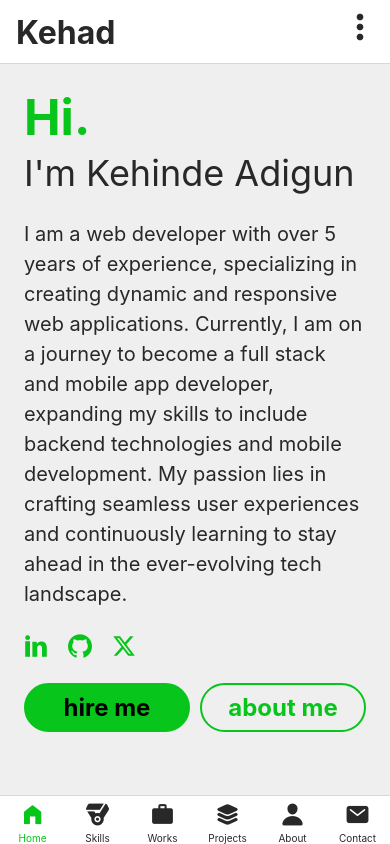
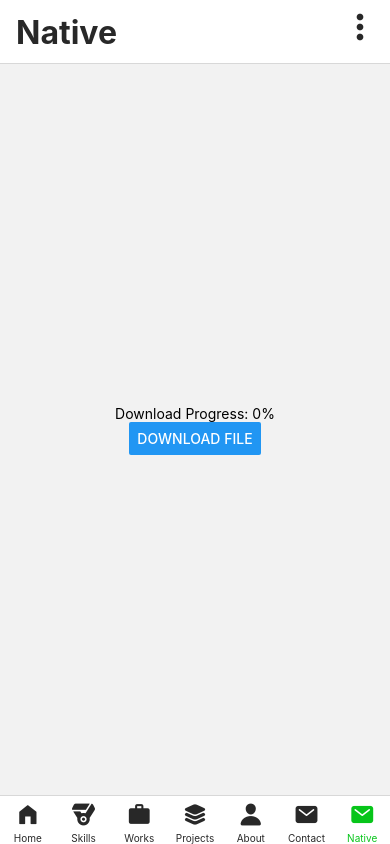
Before and after one commit to Kehad/Kehad-App, a React Native app: screen /NativeScreen in a window 390 px wide. Built offline with nearby package versions, Linux system fonts and the light colour scheme; what expo-notifications would draw is missing.

Commit message:
33 commit app

```diff
--- a/App.js
+++ b/App.js
@@ -197,7 +197,7 @@ function BottomTabsNavigator() {
           ),
         }}
       />
-      {/* <BottomTabs.Screen
+      <BottomTabs.Screen
         name="NativeScreen"
         component={NativeScreen}
         options={{
@@ -208,7 +208,7 @@ function BottomTabsNavigator() {
             <Ionicons name="mail" size={size} color={color} />
           ),
         }}
-      /> */}
+      />
     </BottomTabs.Navigator>
   );
 }
--- a/screens/HomeScreen.js
+++ b/screens/HomeScreen.js
@@ -1,7 +1,13 @@
-import { Animated, Button, StyleSheet, Text, TouchableOpacity, View } from "react-native";
+import {
+  Animated,
+  Button,
+  StyleSheet,
+  Text,
+  TouchableOpacity,
+  View,
+} from "react-native";
 import { useNavigation } from "@react-navigation/native";
 import { useSelector } from "react-redux";
-import Swipeable from "react-native-gesture-handler/Swipeable";
 
 import { GlobalStyles } from "../constants/styles";
 import PrimaryButton from "../components/Buttons/PrimaryButton";
@@ -9,11 +15,9 @@ import SecondaryButton from "../components/Buttons/SecondaryButton";
 import SocialLinks from "../components/UI/SocialLinks";
 import Title from "../components/UI/Title";
 
-
 function HomeScreen() {
   const themes = useSelector((state) => state.theme.theme);
   const isDarkMode = themes === "dark";
-
   const navigation = useNavigation();
 
   function aboutMeHandler() {
@@ -24,17 +28,6 @@ function HomeScreen() {
     navigation.navigate("ContactScreen");
   }
 
-  const leftSwipe = (progress, dragX) => {
-    const scale = dragX.interpolate({
-      inputRange: [0, 100],
-      outputRange: [0, 1],
-      extrapolate: "clamp",
-    });
-
-    console.log(progress, dragX)
-    console.log('leftSwipe')
-
-  };
 
   return (
       <View
@@ -43,7 +36,6 @@ function HomeScreen() {
           styles.container,
         ]}
       >
-          <Swipeable renderLeftActions={leftSwipe} style={styles.container}>
           <Title>Hi.</Title>
           <Text
             style={[
@@ -59,12 +51,13 @@ function HomeScreen() {
               styles.paragraph,
             ]}
           >
-          I am a web developer with over 5 years of experience, specializing in
-          creating dynamic and responsive web applications. Currently, I am on a
-          journey to become a full stack and mobile app developer, expanding my
-          skills to include backend technologies and mobile development. My
-          passion lies in crafting seamless user experiences and continuously
-          learning to stay ahead in the ever-evolving tech landscape.
+            I am a web developer with over 5 years of experience, specializing
+            in creating dynamic and responsive web applications. Currently, I am
+            on a journey to become a full stack and mobile app developer,
+            expanding my skills to include backend technologies and mobile
+            development. My passion lies in crafting seamless user experiences
+            and continuously learning to stay ahead in the ever-evolving tech
+            landscape.
           </Text>
           <SocialLinks />
           <View style={styles.buttonsContainer}>
@@ -72,10 +65,11 @@ function HomeScreen() {
               <PrimaryButton onPress={hireMeHandler}>hire me</PrimaryButton>
             </View>
             <View style={styles.buttonContainer}>
-            <SecondaryButton onPress={aboutMeHandler}>about me</SecondaryButton>
+              <SecondaryButton onPress={aboutMeHandler}>
+                about me
+              </SecondaryButton>
             </View>
           </View>
-        </Swipeable>
       </View>
   );
 }
--- a/screens/NativeScreen.js
+++ b/screens/NativeScreen.js
@@ -1,186 +1,355 @@
-// // import { useColorScheme } from "nativewind";
-// // import React from "react";
-// // import { View, Text, StyleSheet, Switch } from "react-native";
-// // import tw from "tailwind-react-native-classnames";
+// import { StatusBar } from "expo-status-bar";
+// import { useEffect, useState } from "react";
+// import { Button, Platform, StyleSheet, Text, View } from "react-native";
+// import * as FileSystem from "expo-file-system";
+// import * as Sharing from "expo-sharing";
+// import AsyncStorage from "@react-native-async-storage/async-storage";
 
-// // const NativeScreen = () => {
-// //   const { colorScheme, toggleColorScheme } = useColorScheme();
-// //   const isDarkMode = colorScheme === "dark";
-// //   console.log(colorScheme);
+// export default function App() {
+//   const [downloadProgress, setDownloadProgress] = useState(0);
+//   const [download, setDownload] = useState();
+//   const [isDownloading, setIsDownloading] = useState(false);
+//   const [isDownloaded, setIsDownloaded] = useState(false);
+//   const [isPaused, setIsPaused] = useState(false);
 
-// //   return (
-// //     <View
-// //       style={[tw`flex-1 justify-center items-center`, styles.customContainer]}
-// //     >
-// //       <Text style={[tw`text-white text-lg`, styles.customText]}>
-// //         Hello Tailwind + StyleSheet!
-// //       </Text>
-// //       <Text
-// //         className="mx-4 text-justify bg-red-400"
-// //         style={isDarkMode ? styles.textWhite : styles.textBlack}
-// //         // style={colorScheme == "dark" ? styles.textWhite : styles.textBlack}
-// //       >
-// //         Lorem Ipsum is simply dummy text of the printing and typesetting
-// //         industry. Lorem Ipsum has been the industry's standard dummy text ever
-// //         since the 1500s, when an unknown printer took a galley of type and
-// //         scrambled it to make a type specimen book. It has survived not only five
-// //         centuries, but also the leap into electronic typesetting, remaining
-// //         essentially unchanged.
-// //       </Text>
-
-// //       <Switch value={colorScheme == "dark"} onChange={toggleColorScheme} />
-// //     </View>
-// //   );
-// // };
-
-// // export default NativeScreen;
-
-// // const styles = StyleSheet.create({
-// //   customContainer: {
-// //     padding: 20, // You can define more specific or reusable styles here
-// //     borderRadius: 10,
-// //   },
-// //   customText: {
-// //     fontSize: 24,
-// //     fontWeight: "bold",
-// //   },
-// //   textWhite: {
-// //     color: "red",
-// //   },
-// //   textBlack: {
-// //     color: "green",
-// //   },
-// // });
-
-
-// import React, { useState } from "react";
-// import { View, Text, Button, useColorScheme } from "react-native";
-// import tw from "tailwind-react-native-classnames";
-// import { useSelector } from "react-redux";
-
-// const MyComponent = () => {
-//   const themes = useSelector((state) => state.theme.theme)
-
-
-//   const systemColorScheme = useColorScheme();
-
-//   // Create state for the theme, defaulting to the system color scheme
-//   const [theme, setTheme] = useState(systemColorScheme);
-
-//   // Function to switch to light mode
-//   const switchToLightMode = () => {
-//     setTheme("light");
+//   const callback = (progress) => {
+//     const percentProgress = (
+//       (progress.totalBytesWritten / progress.totalBytesExpectedToWrite) *
+//       100
+//     ).toFixed(2);
+//     setDownloadProgress(percentProgress);
 //   };
 
-//   // Function to switch to dark mode
-//   const switchToDarkMode = () => {
-//     setTheme("dark");
+//   useEffect(() => {
+//     const getDownloadable = async () => {
+//       try {
+//         const savedDownloadJSON = await AsyncStorage.getItem("download");
+
+//         if (savedDownloadJSON !== undefined && savedDownloadJSON !== null) {
+//           const savedDownload = JSON.parse(savedDownloadJSON);
+//           const downloadResumable = FileSystem.createDownloadResumable(
+//             savedDownload.url,
+//             savedDownload.fileUri,
+//             savedDownload.options,
+//             callback,
+//             savedDownload.resumeData
+//           );
+
+//           setDownload(downloadResumable);
+//           setIsPaused(true);
+//           setIsDownloading(true);
+//         } else {
+//           const downloadResumable = FileSystem.createDownloadResumable(
+//             "https://drive.google.com/uc?export=download&id=1_JHSQ7nsJIki8y2eiOBTw3bZayFpJa0q", // https://drive.google.com/file/d/1_JHSQ7nsJIki8y2eiOBTw3bZayFpJa0q/view?usp=sharing
+//             FileSystem.documentDirectory + "large.jpeg",
+//             {},
+//             callback
+//           );
+//           setDownload(downloadResumable);
+//         }
+//       } catch (e) {
+//         console.log(e);
+//       }
+//     };
+//     getDownloadable();
+
+//     return async () => {
+//       if (isDownloading) {
+//         await pauseDownload();
+//       }
+//     };
+//   }, []);
+
+//   const downloadFile = async () => {
+//     setIsDownloading(true);
+//     const { uri } = await download.downloadAsync();
+//     console.log(uri)
+//     // AsyncStorage.removeItem("download");
+//     setIsDownloaded(true);
+//   };
+
+//   const pauseDownload = async () => {
+//     setIsPaused(true);
+//     await download.pauseAsync();
+//     // AsyncStorage.setItem("download", JSON.stringify(download.savable()));
+//     console.log("Paused download");
+//   };
+
+//   const resumeDownload = async () => {
+//     setIsPaused(false);
+//     const { uri } = await download.resumeAsync();
+//     // AsyncStorage.removeItem("download");
+//     setIsDownloaded(true);
+//   };
+
+//   // const resetDownload = async () => {
+//   //   setIsDownloaded(false);
+//   //   setIsDownloading(false);
+//   //   setIsPaused(false);
+//   //   setDownloadProgress(0);
+
+//   //   AsyncStorage.removeItem("download");
+//   //   const downloadResumable = FileSystem.createDownloadResumable(
+//   //     "https://storage.googleapis.com/gtv-videos-bucket/sample/BigBuckBunny.jpeg",
+//   //     FileSystem.documentDirectory + "large.jpeg",
+//   //     {},
+//   //     callback
+//   //   );
+//   //   setDownload(downloadResumable);
+//   // };
+
+//   const exportDownload = async () => {
+//     if (Platform.OS === "android") {
+//       const permissions =
+//         await FileSystem.StorageAccessFramework.requestDirectoryPermissionsAsync();
+//       if (permissions.granted) {
+//         const base64 = await FileSystem.readAsStringAsync(
+//           FileSystem.documentDirectory + "large.jpeg",
+//           { encoding: FileSystem.EncodingType.Base64 }
+//         );
+
+//         await FileSystem.StorageAccessFramework.createFileAsync(
+//           permissions.directoryUri,
+//           "large.jpeg",
+//           "application/jpeg"
+//         )
+//           .then(async (uri) => {
+//             await FileSystem.writeAsStringAsync(uri, base64, {
+//               encoding: FileSystem.EncodingType.base64,
+//             });
+//           })
+//           .catch((e) => console.log(e));
+//       }
+//     } else {
+//       await Sharing.shareAsync(FileSystem.documentDirectory + "large.jpeg");
+//     }
 //   };
 
 //   return (
-//     <View
-//       style={tw`${
-//         themes === "dark" ? "bg-gray-900" : "bg-white"
-//       } flex-1 justify-center items-center`}
-//     >
-//       <Text
-//         style={tw`${
-//           themes === "dark" ? "text-white" : "text-black"
-//         } text-lg mb-4`}
-//       >
-//         {themes === "dark" ? "Dark Mode" : "Light Mode"}
-//       </Text>
+//     <View style={styles.container}>
+//       {isDownloading && <Text>Progress: {downloadProgress}%</Text>}
+//       {!isDownloading && !isPaused && (
+//         <Button title="Download" onPress={downloadFile} />
+//       )}
+//       {/* {isDownloading && !isPaused && (
+//         <Button title="Pause" onPress={pauseDownload} />
+//       )} */}
+//       {/* {isPaused && <Button title="Resume" onPress={resumeDownload} />} */}
+//       {/* {(isDownloading || isDownloaded) && (
+//         <Button title="Reset" onPress={resetDownload} />
+//       )} */}
 
-//       {/* Button to switch to Light Mode */}
-//       <Button title="Switch to Light Mode" onPress={switchToLightMode} />
-
-//       {/* Button to switch to Dark Mode */}
-//       <Button
-//         title="Switch to Dark Mode"
-//         onPress={switchToDarkMode}
-//         style={tw`mt-4`}
-//       />
+//       {isDownloaded && <Button title="Export File" onPress={exportDownload} />}
+//       <StatusBar style="auto" />
 //     </View>
 //   );
-// };
+// }
 
-// export default MyComponent;
+// const styles = StyleSheet.create({
+//   container: {
+//     flex: 1,
+//     backgroundColor: "#fff",
+//     alignItems: "center",
+//     justifyContent: "center",
+//   },
+// });
+
+///////////////////////// --------------------------- ////////////////////////////////////////
+///////////////////// METHOD 2 --------- ////////////////////////////////////////////
+///////////////////////// --------------------------- ////////////////////////////////////////
+
+// import { StatusBar } from "expo-status-bar";
+// import { StyleSheet, Button, View, Platform } from "react-native";
+// import * as FileSystem from "expo-file-system";
+// import { shareAsync } from "expo-sharing";
+
+// export default function App() {
+//   const downloadFromUrl = async () => {
+//     const filename = "kehad.jpeg";
+//     const result = await FileSystem.downloadAsync(
+//       "https://drive.google.com/uc?export=download&id=1_JHSQ7nsJIki8y2eiOBTw3bZayFpJa0q",
+//       FileSystem.documentDirectory + filename
+//     );
+//     console.log(result);
+
+//     save(result.uri, filename, result.headers["Content-Type"]);
+//   };
+
+//   const downloadFromAPI = async () => {
+//     const filename = "MissCoding.pdf";
+//     const localhost = Platform.OS === "android" ? "10.0.2.2" : "127.0.0.1";
+//     const result = await FileSystem.downloadAsync(
+//       `http://${localhost}:5000/generate-pdf?name=MissCoding&email=hello@tripwiretech.com`,
+//       FileSystem.documentDirectory + filename,
+//       {
+//         headers: {
+//           MyHeader: "MyValue",
+//         },
+//       }
+//     );
+//     console.log(result);
+//     save(result.uri, filename, result.headers["Content-Type"]);
+//   };
+
+//   const save = async (uri, filename, mimetype) => {
+//     if (Platform.OS === "android") {
+//       const permissions =
+//         await FileSystem.StorageAccessFramework.requestDirectoryPermissionsAsync();
+//       if (permissions.granted) {
+//         const base64 = await FileSystem.readAsStringAsync(uri, {
+//           encoding: FileSystem.EncodingType.Base64,
+//         });
+//         await FileSystem.StorageAccessFramework.createFileAsync(
+//           permissions.directoryUri,
+//           filename,
+//           mimetype
+//         )
+//           .then(async (uri) => {c
+//             await FileSystem.writeAsStringAsync(uri, base64, {
+//               encoding: FileSystem.EncodingType.Base64,
+//             });
+//           })
+//           .catch((e) => console.log(e));
+//       } else {
+//         shareAsync(uri);
+//       }
+//     } else {
+//       shareAsync(uri);
+//     }
+
+//       shareAsync(uri);
+
+//   };
+//   return (
+//     <View style={styles.container}>
+//       <Button title="Download From URL" onPress={downloadFromUrl} />
+//       <Button title="Download From API" onPress={downloadFromAPI} />
+//       <StatusBar style="auto" />
+//     </View>
+//   );
+// }
+
+// const styles = StyleSheet.create({
+//   container: {
+//     flex: 1,
+//     backgroundColor: "#fff",
+//     alignItems: "center",
+//     justifyContent: "center",
+//   },
+// });
 
 
-import React, { useState, useEffect } from "react";
-import { View, TextInput, Button, Text, StyleSheet } from "react-native";
 
-const DynamicValidationForm = () => {
-  const [name, setName] = useState("");
-  const [email, setEmail] = useState("");
-  const [message, setMessage] = useState("");
+///////////////////////// --------------------------- ////////////////////////////////////////
+///////////////////// METHOD 3 --------- ////////////////////////////////////////////
+///////////////////////// --------------------------- ////////////////////////////////////////
 
-  const [isFormValid, setIsFormValid] = useState(false);
+import React, { useState } from "react";
+import { Button, Text, View } from "react-native";
+import * as FileSystem from "expo-file-system";
 
-  // Dynamic validation logic
-  useEffect(() => {
-    const isNameValid = name.length >= 3;
-    const isEmailValid = email.includes("@gmail.com");
-    const isMessageValid = message.trim().split(/\s+/).length >= 5;
+export default function App() {
+  const [downloadProgress, setDownloadProgress] = useState(0);
+  const [fileUri, setFileUri] = useState(null);
 
-    // Update form validity based on the input validations
-    setIsFormValid(isNameValid && isEmailValid && isMessageValid);
-  }, [name, email, message]);
+  const downloadFile = async () => {
+    const uri =
+      "https://drive.google.com/uc?export=download&id=1_JHSQ7nsJIki8y2eiOBTw3bZayFpJa0q"; // Replace with the URL of the file you want to download
+    const fileUri = FileSystem.documentDirectory + "downloadedImage.jpg"; // Path to save the file
+
+    const downloadResumable = FileSystem.createDownloadResumable(
+      uri,
+      fileUri,
+      {},
+      (progress) => {
+        const progressPercentage =
+          (progress.totalBytesWritten / progress.totalBytesExpectedToWrite) *
+          100;
+        setDownloadProgress(progressPercentage.toFixed(2));
+      }
+    );
+
+    try {
+      const { uri } = await downloadResumable.downloadAsync();
+      setFileUri(uri);
+      console.log("File saved to:", uri);
+    } catch (e) {
+      console.error("Download failed:", e);
+    }
+  };
 
   return (
-    <View style={styles.container}>
-      <Text>Name:</Text>
-      <TextInput
-        style={styles.input}
-        value={name}
-        onChangeText={setName}
-        placeholder="Enter your name"
-      />
-
-      <Text>Email:</Text>
-      <TextInput
-        style={styles.input}
-        value={email}
-        onChangeText={setEmail}
-        placeholder="Enter your email"
-        keyboardType="email-address"
-      />
-
-      <Text>Message:</Text>
-      <TextInput
-        style={styles.input}
-        value={message}
-        onChangeText={setMessage}
-        placeholder="Enter your message"
-        multiline
-      />
-
-      {/* Conditionally change button color based on form validation */}
-      <Button
-        title="Submit"
-        color={isFormValid ? "blue" : "green"}
-        onPress={() => {
-          if (isFormValid) {
-            alert("Form is valid! Submission successful.");
-          } else {
-            alert("Please fill out the form correctly.");
-          }
-        }}
-      />
+    <View style={{ flex: 1, justifyContent: "center", alignItems: "center" }}>
+      <Text>Download Progress: {downloadProgress}%</Text>
+      <Button title="Download File" onPress={downloadFile} />
+      {fileUri && <Text>File saved at: {fileUri}</Text>}
     </View>
   );
-};
+}
 
-const styles = StyleSheet.create({
-  container: {
-    padding: 20,
-  },
-  input: {
-    height: 40,
-    borderColor: "gray",
-    borderWidth: 1,
-    marginBottom: 10,
-  },
-});
 
-export default DynamicValidationForm;
+///////////////////////// --------------------------- ////////////////////////////////////////
+///////////////////// METHOD 4 --------- ////////////////////////////////////////////
+///////////////////////// --------------------------- ////////////////////////////////////////
+// import React, { useState } from "react";
+// import { Image, Button, View, Text } from "react-native";
+// import * as FileSystem from "expo-file-system";
+// import * as Sharing from "expo-sharing";
+
+// export default function App() {
+//   const [fileUri, setFileUri] = useState(null);
+//   const [downloadProgress, setDownloadProgress] = useState(0);
+
+//   const downloadImage = async () => {
+//     const uri =
+//       "https://drive.google.com/uc?export=download&id=1_JHSQ7nsJIki8y2eiOBTw3bZayFpJa0q"; // Replace with the file URL
+//     const fileUri = FileSystem.documentDirectory + "downloadedImage.jpg";
+
+//     const downloadResumable = FileSystem.createDownloadResumable(
+//       uri,
+//       fileUri,
+//       {},
+//       (progress) => {
+//         const progressPercentage =
+//           (progress.totalBytesWritten / progress.totalBytesExpectedToWrite) *
+//           100;
+//         setDownloadProgress(progressPercentage.toFixed(2));
+//       }
+//     );
+
+//     try {
+//       const { uri } = await downloadResumable.downloadAsync();
+//       setFileUri(uri);
+//       console.log("Image saved to:", uri);
+
+
+//       const shareFile = async () => {
+//         const fileUri = FileSystem.documentDirectory + "downloadedImage.jpg";
+//         if (await Sharing.isAvailableAsync()) {
+//           await Sharing.shareAsync(fileUri);
+//         } else {
+//           console.log("Sharing is not available on this platform");
+//         }
+//       };
+
+//       await shareFile(uri);
+
+//     } catch (e) {
+//       console.error("Error downloading image:", e);
+//     }
+//   };
+
+//   return (
+//     <View style={{ flex: 1, justifyContent: "center", alignItems: "center" }}>
+//       <Button title="Download Image" onPress={downloadImage} />
+//       <Button title="Download Image" onPress={() => downloadImage()} />
+//       <Text>Download Progress: {downloadProgress}%</Text>
+//       {fileUri && (
+//         <Image
+//           source={{ uri: fileUri }}
+//           style={{ width: 200, height: 200, marginTop: 20 }}
+//         />
+//       )}
+//     </View>
+//   );
+// }
--- a/screens/SkillsScreen.js
+++ b/screens/SkillsScreen.js
@@ -19,6 +19,8 @@ import { useState } from "react";
 import Modal from "../components/UI/ModalDownload";
 import ModalDownload from "../components/UI/ModalDownload";
 import { useSelector } from "react-redux";
+import { Swipeable } from "react-native-gesture-handler";
+import { useNavigation } from "@react-navigation/native";
 
 const itemList = [
   {
@@ -75,7 +77,10 @@ function renderSkillsItem(itemData) {
   return <SkillsList {...itemData.item} />;
 }
 
+
+
 function SkillsScreen() {
+  const navigation = useNavigation();
   const [modalVisible, setModalVisible] = useState(false);
   const themes = useSelector((state) => state.theme.theme);
   const isDarkMode = themes === "dark";
@@ -83,6 +88,8 @@ function SkillsScreen() {
   function showModalHandler(isModalVisible) {
     setModalVisible(isModalVisible);
   }
+
+
   // const downloadFile = async () => {
   //   const url = "http://techslides.com/demos/sample-videos/small.mp4";
   //   console.log(url) // Replace with your file URL
```
Lines whose indentation alone changed are shown as unchanged.
